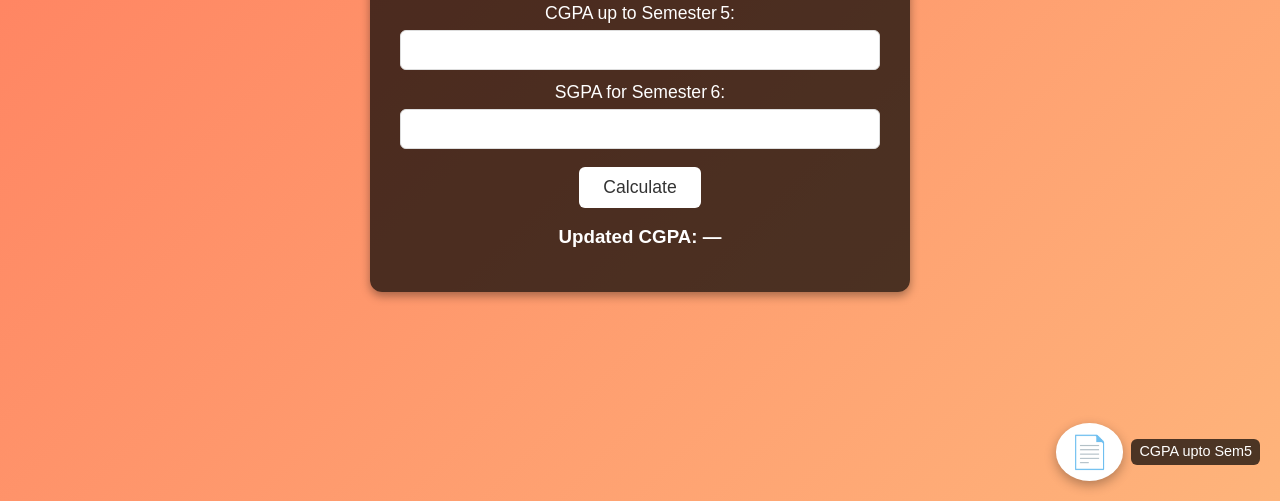
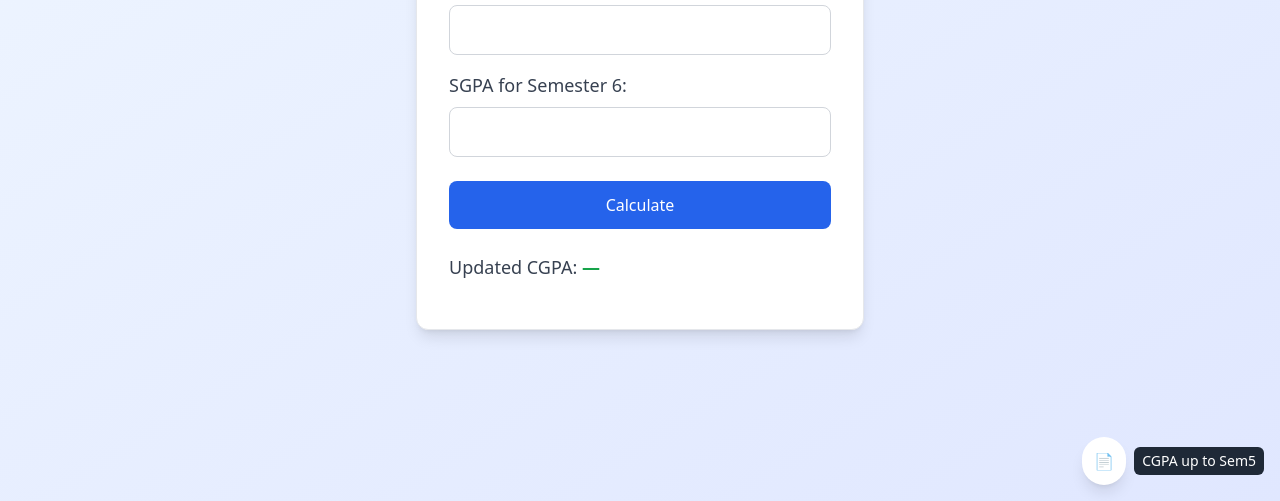
Before and after one commit to VibhayB/StudyConnect, a plain HTML site: page htmlfiles/cgpa.html in a window 1280 px wide. Shown: the part 299-800 px from the top of the page. Drawn offline with nearby package versions, Linux system fonts and the light colour scheme.

Commit message:
Update cgpa.html

```diff
--- a/htmlfiles/cgpa.html
+++ b/htmlfiles/cgpa.html
@@ -1,137 +1,88 @@
 <!DOCTYPE html>
 <html lang="en">
 <head>
-  <meta charset="UTF-8" />
-  <meta name="viewport" content="width=device-width, initial-scale=1.0" />
-  <title>CGPA Updater</title>
-
-  <!-- Same look‑and‑feel but much simpler -->
+  <meta charset="UTF-8">
+  <meta name="viewport" content="width=device-width, initial-scale=1.0">
+  <title>CGPA Updater</title>
+  <script src="https://cdn.tailwindcss.com"></script>
   <style>
-    body {
-      font-family: Arial, sans-serif;
-      background: linear-gradient(135deg, #ff7e5f, #feb47b);
-      color: #fff;
-      text-align: center;
-      margin: 0;
-      padding: 0;
-      min-height: 100vh;
-      display: flex;
-      flex-direction: column;
-      justify-content: center;
+    /* Custom styles for additional flair */
+    .calculator-container {
+      transition: transform 0.2s ease, box-shadow 0.2s ease;
     }
-    #calculator {
-      background: rgba(0, 0, 0, 0.7);
-      padding: 25px 30px;
-      border-radius: 12px;
-      width: 90%;
-      max-width: 480px;
-      margin: 0 auto;
-      box-shadow: 0 4px 10px rgba(0, 0, 0, 0.35);
+    .calculator-container:hover {
+      transform: translateY(-4px);
+      box-shadow: 0 12px 24px rgba(0, 0, 0, 0.3);
     }
-    h2 { margin-bottom: 20px; }
-    label {
-      display: block;
-      margin: 12px 0 6px;
-      font-size: 1.1em;
+    input {
+      transition: border-color 0.3s ease, box-shadow 0.3s ease;
     }
-    input[type="number"] {
-      width: 100%;
-      padding: 10px;
-      font-size: 1em;
-      border: 1px solid #ddd;
-      border-radius: 6px;
-      box-sizing: border-box;
+    input:focus {
+      border-color: #3b82f6;
+      box-shadow: 0 4px 8px rgba(59, 130, 246, 0.3);
     }
-    #excel-fab {
-  position: fixed;
-  bottom: 20px;
-  right: 20px;
-  display: inline-flex;
-  align-items: center;
-  gap: 8px;
-  z-index: 999;
-  font-size: 16px;
+    button {
+      transition: background-color 0.3s ease, transform 0.2s ease;
     }
-
+    button:hover {
+      transform: scale(1.05);
+    }
+    #result:not(:empty) {
+      transition: color 0.3s ease, transform 0.2s ease;
+      color: #16a34a;
+      transform: scale(1.05);
+    }
     #excel-icon {
-  font-size: 32px;
-  background: #fff;
-  color: #333;
-  border-radius: 50%;
-  padding: 10px 14px;
-  box-shadow: 0 4px 12px rgba(0,0,0,0.3);
-  text-decoration: none;
-  display: inline-flex;
-  align-items: center;
-  justify-content: center;
-  transition: transform 0.2s, background 0.3s;
+      transition: transform 0.2s ease, background-color 0.3s ease;
     }
-
     #excel-icon:hover {
-  background: #eee;
       transform: scale(1.1);
+      background-color: #e5e7eb;
     }
-
-#excel-fab .excel-label {
-  background: rgba(0,0,0,0.7);
-  padding: 4px 8px;
-  border-radius: 6px;
-  font-size: 0.9em;
-  line-height: 1.2;
-  white-space: nowrap;
+    h2::after {
+      content: '';
+      position: absolute;
+      bottom: -4px;
+      left: 50%;
+      transform: translateX(-50%);
+      width: 120px;
+      height: 4px;
+      background: linear-gradient(90deg, #2563eb, #3b82f6);
+      border-radius: 2px;
     }
-
-/* Optional: hide label on very small screens to reduce clutter */
-@media (max-width: 420px) {
-  #excel-fab .excel-label {
-    display: none;
-  }
-}
-
-
-    button {
-      margin-top: 18px;
-      padding: 10px 24px;
-      font-size: 1.1em;
-      border: none;
-      border-radius: 6px;
-      background: #fff;
-      color: #333;
-      cursor: pointer;
-      transition: background 0.3s, transform 0.2s;
-    }
-    button:hover { background: #f0f0f0; transform: scale(1.04); }
-    #result { font-weight: bold; }
-    #error { color: #ff6b6b; margin-top: 10px; }
   </style>
 </head>
-<body>
-  <div id="calculator">
-    <h2>CGPA Updater</h2>
+<body class="bg-gradient-to-br from-blue-50 to-indigo-100 min-h-screen font-sans flex items-center justify-center p-4 sm:p-6">
+  <div id="calculator" class="calculator-container bg-white p-6 sm:p-8 rounded-xl border border-gray-200 shadow-lg w-full max-w-md">
+    <h2 class="text-3xl sm:text-4xl font-bold text-center text-gray-800 mb-6 relative">CGPA Calculator</h2>
 
-    <label for="cgpa5">CGPA up to Semester 5:</label>
-    <input id="cgpa5" type="number" step="0.01" min="0" max="10" />
+    <label for="cgpa5" class="block text-base sm:text-lg font-medium text-gray-700 mb-2">CGPA up to Semester 5:</label>
+    <input id="cgpa5" type="number" step="0.01" min="0" max="10" class="w-full p-3 border border-gray-300 rounded-lg focus:border-blue-500 focus:ring focus:ring-blue-200 focus:ring-opacity-50 mb-4">
 
-    <label for="sgpa6">SGPA for Semester 6:</label>
-    <input id="sgpa6" type="number" step="0.01" min="0" max="10" />
+    <label for="sgpa6" class="block text-base sm:text-lg font-medium text-gray-700 mb-2">SGPA for Semester 6:</label>
+    <input id="sgpa6" type="number" step="0.01" min="0" max="10" class="w-full p-3 border border-gray-300 rounded-lg focus:border-blue-500 focus:ring focus:ring-blue-200 focus:ring-opacity-50 mb-6">
 
-    <button onclick="calculate()">Calculate</button>
+    <button onclick="calculate()" class="w-full px-4 py-3 bg-blue-600 text-white rounded-lg font-medium hover:bg-blue-700 focus:outline-none">
+      Calculate
+    </button>
 
-    <h3>Updated CGPA: <span id="result">—</span></h3>
-    <p id="error"></p>
+    <h3 class="mt-6 text-base sm:text-lg font-medium text-gray-700">
+      Updated CGPA: <span id="result" class="font-bold">—</span>
+    </h3>
+    <p id="error" class="mt-4 text-base sm:text-lg text-red-600"></p>
   </div>
-  <div id="excel-fab">
+
+  <div id="excel-fab" class="fixed bottom-4 right-4 flex items-center gap-2 z-50">
     <a
       href="https://docs.google.com/spreadsheets/d/11qgVDqVmdrMVrBAOrVtgc7WD6aiPBy71/edit?usp=sharing&ouid=102305582136662791803&rtpof=true&sd=true"
       target="_blank"
       id="excel-icon"
       aria-label="Open Semester 5 CGPA Excel"
       title="Open Semester 5 CGPA Excel"
+      class="bg-white text-gray-800 rounded-full p-3 shadow-lg"
     >📄</a>
-  <span class="excel-label">CGPA upto Sem5</span>
+    <span class="excel-label bg-gray-800 text-white px-2 py-1 rounded-md text-sm hidden sm:inline">CGPA up to Sem5</span>
   </div>
-
-
 
   <script>
     function calculate() {
@@ -140,7 +91,7 @@
       const errorEl = document.getElementById('error');
       const resultEl = document.getElementById('result');
 
-      // Basic validation (0 to 10)
+      // Basic validation (0 to 10)
       if (
         isNaN(cgpa5) || isNaN(sgpa6) ||
         cgpa5 < 0 || cgpa5 > 10 ||
```
Lines whose indentation alone changed are shown as unchanged.
